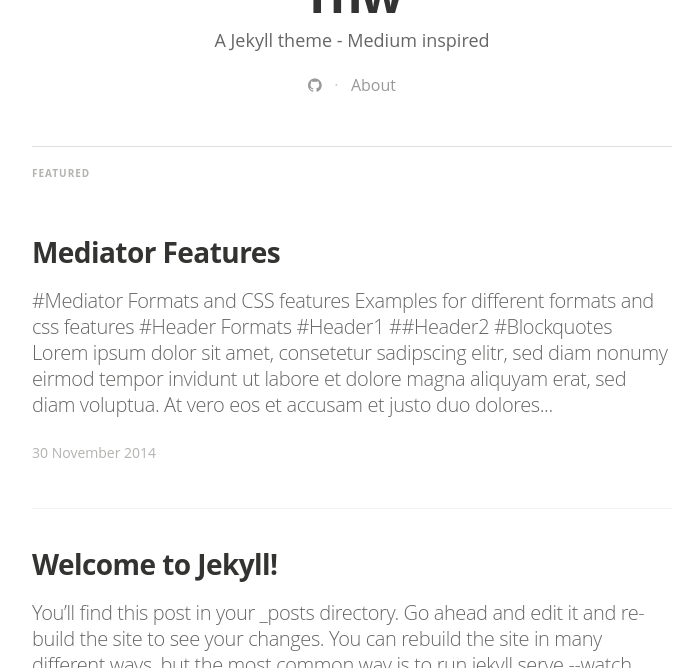
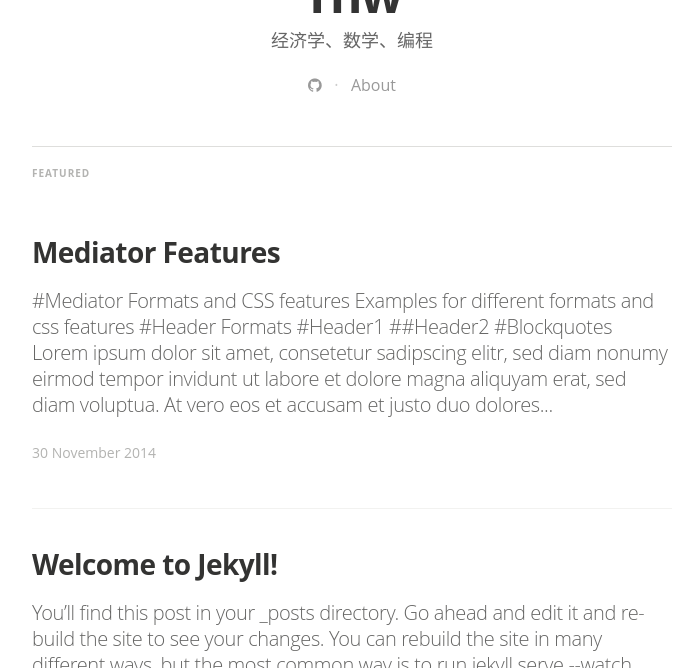
Before and after one commit to thwzjx/thwzjx.github.io, a Jekyll site: the page built from index.html, in a window 1280 px wide and 900 px high, scrolled down 333 px, cut to the strip 232-900 px from the top of the window. Shown: the whole strip, without its empty margins (288-986 px from the left). Built offline with Jekyll 4.4.1, drawn with Linux system fonts in a browser that asks for light colours; nearby versions of some CDN libraries; some web fonts are replaced; the list of posts is cut into pages by our own code; part of the change alters nothing that is shown.

Commit message:
Update _config.yml

```diff
--- a/_config.yml
+++ b/_config.yml
@@ -6,7 +6,7 @@ gems:
 # Site settings
 title: "Thw"
 description: > # this means to ignore newlines until "email:"
-   A Jekyll theme - Medium inspired
+   经济学、数学、编程
 
 email: haowen_t@163.com
 #blog logo
@@ -16,8 +16,8 @@ float_logo: false # true, false (default)
 # blog cover
 cover: "/assets/images/cA4aKEIPQrerBnp1yGHv_IMG_9534-3-2.jpg"
 
-name: '春风'
-author: '春风'
+name: 'haowen'
+author: 'haowen'
 # author_image: "/assets/images/author.jpg"
 
 paginate:	5
```
